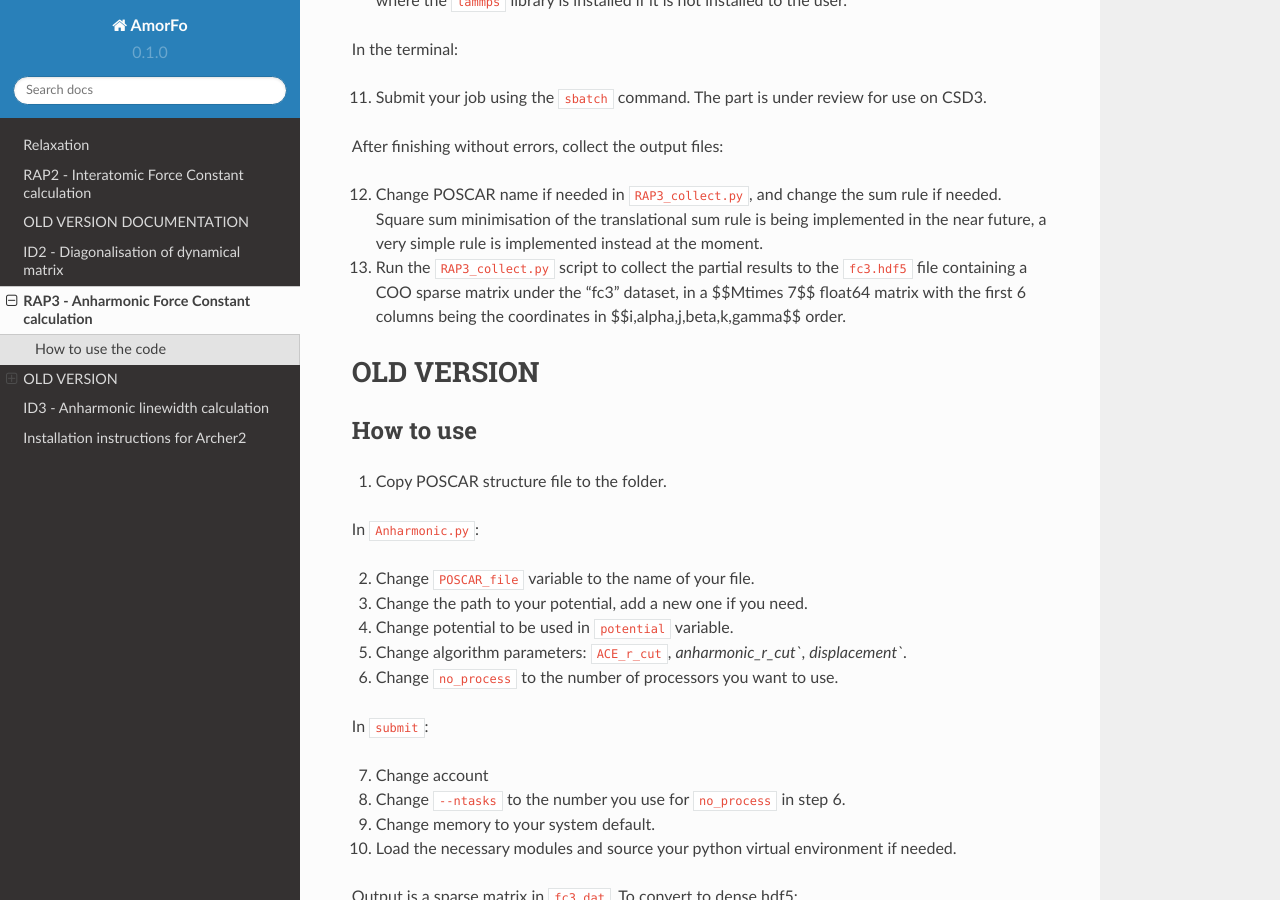
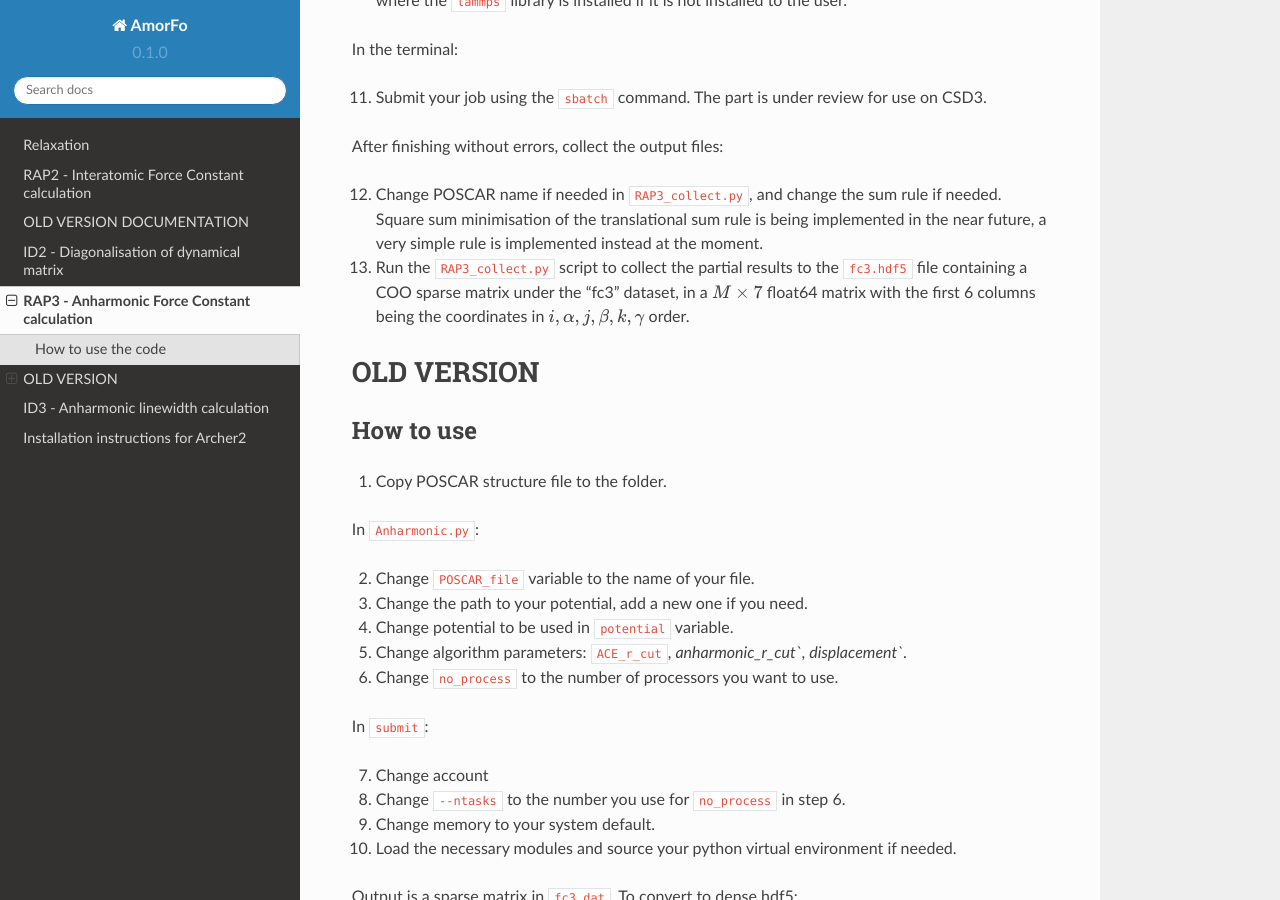
Before and after one commit to bp443/AmorDocs, a Sphinx documentation site: the page built from docs/source/rap3.rst, in a window 1280 px wide and 900 px high, scrolled down 959 px. Built offline with Sphinx 7.4.7 and the Read the Docs theme 2.0.0, drawn with Linux system fonts in a browser that asks for light colours; some of the changed lines change nothing that is shown.

Commit message:
Update rap3.rst

```diff
--- a/docs/source/rap3.rst
+++ b/docs/source/rap3.rst
@@ -36,7 +36,7 @@ In the terminal:
 After finishing without errors, collect the output files:
 
 12. Change POSCAR name if needed in ``RAP3_collect.py``, and change the sum rule if needed. Square sum minimisation of the translational sum rule is being implemented in the near future, a very simple rule is implemented instead at the moment.
-13. Run the ``RAP3_collect.py`` script to collect the partial results to the ``fc3.hdf5`` file containing a COO sparse matrix under the "fc3" dataset, in a $$M\times 7$$ float64 matrix with the first 6 columns being the coordinates in $$i,\alpha,j,\beta,k,\gamma$$ order.
+13. Run the ``RAP3_collect.py`` script to collect the partial results to the ``fc3.hdf5`` file containing a COO sparse matrix under the "fc3" dataset, in a :math:`M\times 7` float64 matrix with the first 6 columns being the coordinates in :math:`i,\alpha,j,\beta,k,\gamma` order.
 
 
 OLD VERSION
```
